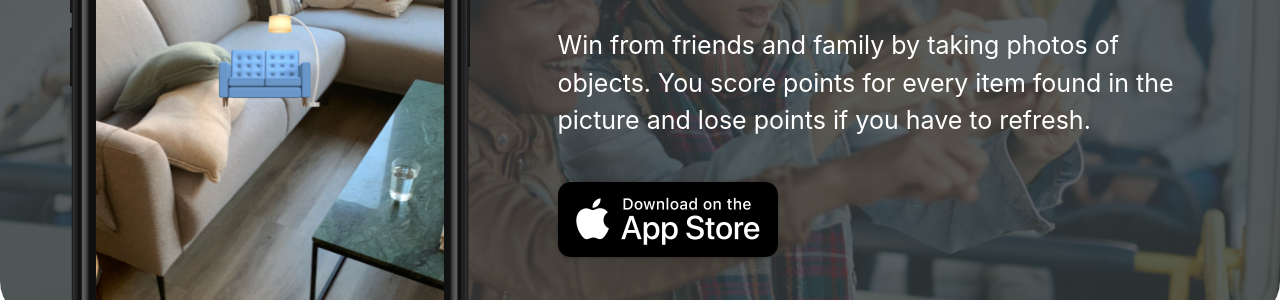
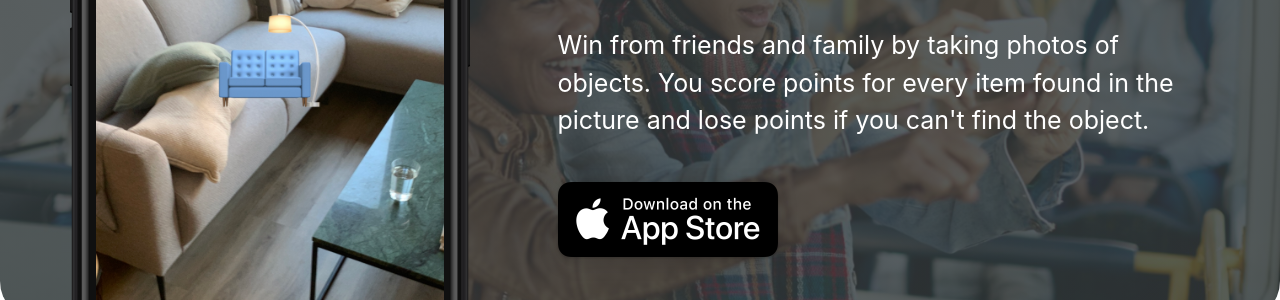
Before and after one commit to two-trick-pony-NL/PhotoScavenger, a Jekyll site: the page built from docs/index.html, in a window 1280 px wide. Shown: the part 393-693 px from the top of the page. Built offline with Jekyll 4.4.1, drawn with Linux system fonts in a browser that asks for light colours; nearby versions of some CDN libraries.

```diff
--- a/app.json
+++ b/app.json
@@ -21,9 +21,10 @@
       "config": {
         "googleMobileAdsAppId": "ca-app-pub-3940256099942544~1458002511"}, // sample id, replace with your own
       "supportsTablet": false,
+      "buildNumber": "2",
       "bundleIdentifier": "com.petervandoorn.PhotoScavenger",
       "infoPlist": {
-        "NSCameraUsageDescription": "Photo Scavenger uses the Camera, to photograph objects while playing the game.",
+        "NSCameraUsageDescription": "Photo Scavenger uses the camera to photograph objects in the game.",
         "NSPhotoLibraryAddUsageDescription": "Allow Photo Scavenger to save the photos while playing the game.",
         "NSPhotoLibraryUsageDescription": "Allow Photo Scavenger to save the photos while playing the game."
       }
--- a/docs/_config.yml
+++ b/docs/_config.yml
@@ -13,7 +13,7 @@ presskit_download_link                    :
 app_icon                                  :  assets/icon.png                          # Automatically populates if not set and if iOS app ID is set.  Otherwise enter path to icon file manually.
 app_name                                  :  Photo Scavenger                          # Automatically populates if not set and if iOS app ID is set.  Otherwise enter manually.
 app_price                                 :  Find, Photograph, Score!                                         # Automatically populates if not set and if iOS app ID is set.  Otherwise enter manually.
-app_description                           : Win from friends and family by taking photos of objects. You score points for every item found in the picture and lose points if you have to refresh.
+app_description                           : Win from friends and family by taking photos of objects. You score points for every item found in the picture and lose points if you can't find the object.
 
 enable_smart_app_banner                   : true                                      # Set to true to show a smart app banner at top of page on mobile devices.
 
```
